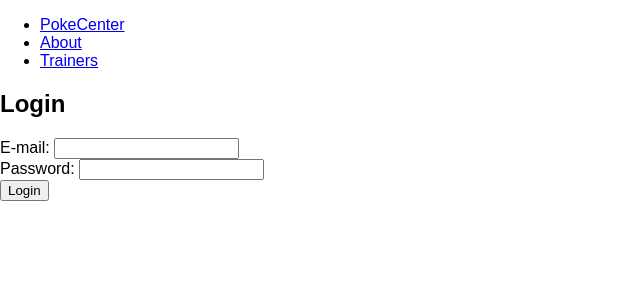
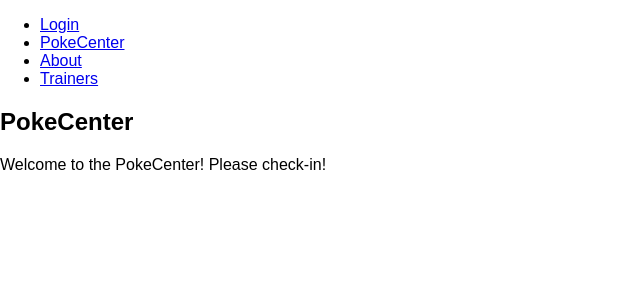
Before and after one commit to SirPotatoIV/mern_heroku, a React (Create React App) app in the folder client/: page /pokecenter in a window 1280 px wide. Shown: the top 300 px of the page, without its empty margins (0-640 px from the left). Built offline with nearby package versions, Linux system fonts and the light colour scheme.

Commit message:
Set up basic logic for sending someone to the pokecenter if they are already logged in.

```diff
--- a/client/src/App.js
+++ b/client/src/App.js
@@ -1,5 +1,10 @@
 import React, { useState } from 'react';
-import { BrowserRouter as Router, Switch, Route } from 'react-router-dom';
+import {
+  BrowserRouter as Router,
+  Redirect,
+  Route,
+  Switch,
+} from 'react-router-dom';
 
 import About from './pages/About';
 import Login from './pages/Login';
@@ -15,7 +20,7 @@ export default function App() {
   const [currentUser, setCurrentUser] = useState({
     id: '1',
     username: 'Jake',
-    isLoggedIn: false,
+    isLoggedIn: true,
   });
 
   return (
@@ -29,14 +34,18 @@ export default function App() {
             <Route path="/about">
               <About />
             </Route>
-            <Route path="pokecenter">
+            <Route path="/pokecenter">
               <PokeCenter />
             </Route>
             <Route path="/trainers">
               <Trainers />
             </Route>
             <Route path="/">
-              <Login />
+              {currentUser.isLoggedIn ? (
+                <Redirect to="pokecenter" />
+              ) : (
+                <Login />
+              )}
             </Route>
           </Switch>
         </div>
--- a/client/src/components/Nav.js
+++ b/client/src/components/Nav.js
@@ -6,7 +6,10 @@ const Nav = () => {
     <nav>
       <ul>
         <li>
-          <Link to="/">PokeCenter</Link>
+          <Link to="/">Login</Link>
+        </li>
+        <li>
+          <Link to="/pokecenter">PokeCenter</Link>
         </li>
         <li>
           <Link to="/about">About</Link>
--- a/client/src/context/AuthContext.js
+++ b/client/src/context/AuthContext.js
@@ -1,4 +1,4 @@
-import React, { createContext } from 'react';
+import { createContext } from 'react';
 
 export const AuthContext = createContext({
   id: '',
--- a/client/src/pages/PokeCenter.js
+++ b/client/src/pages/PokeCenter.js
@@ -1,4 +1,4 @@
-import React, { useContext, useState } from 'react';
+import React, { useContext } from 'react';
 import { AuthContext } from '../context/AuthContext';
 
 export default function PokeCenter() {
```
